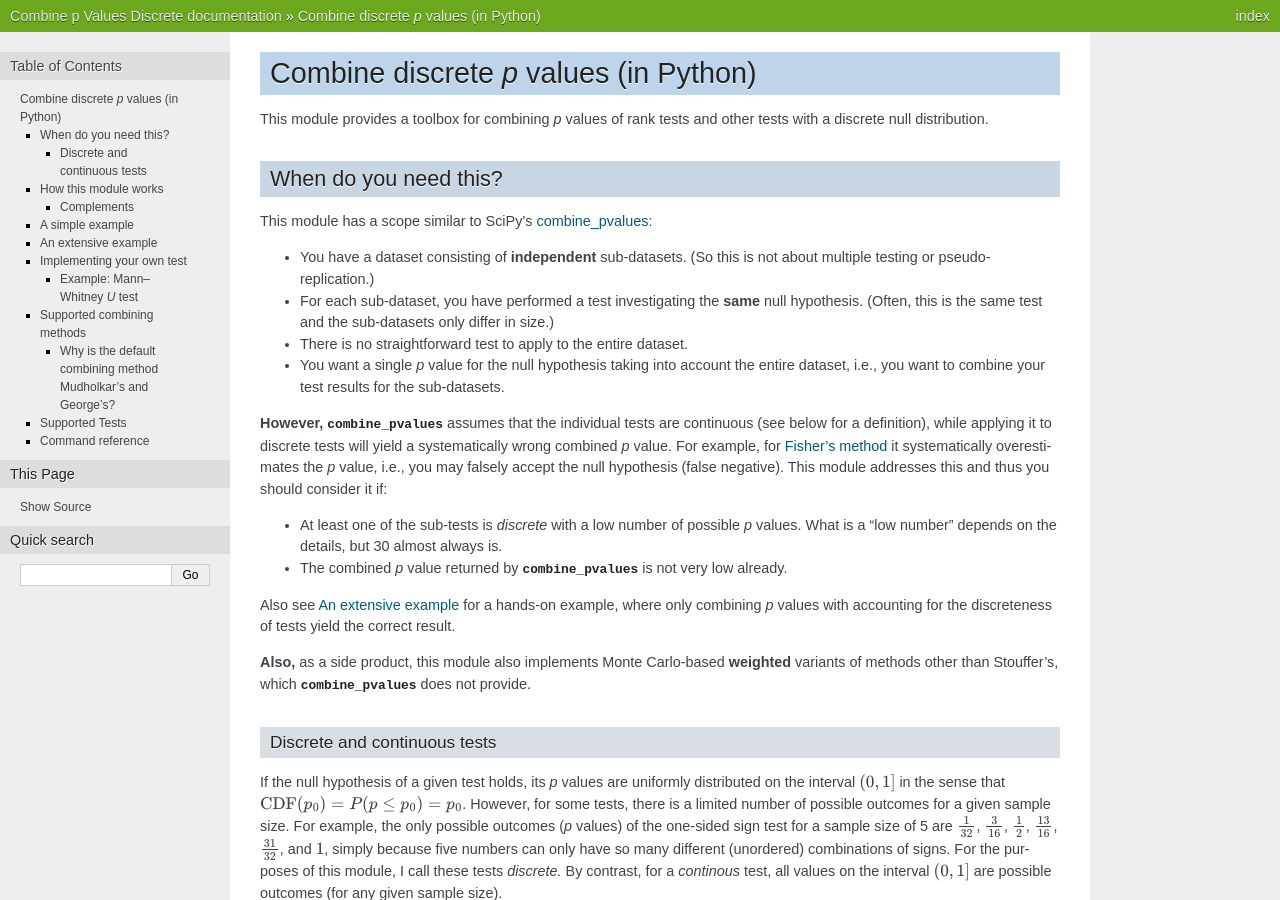
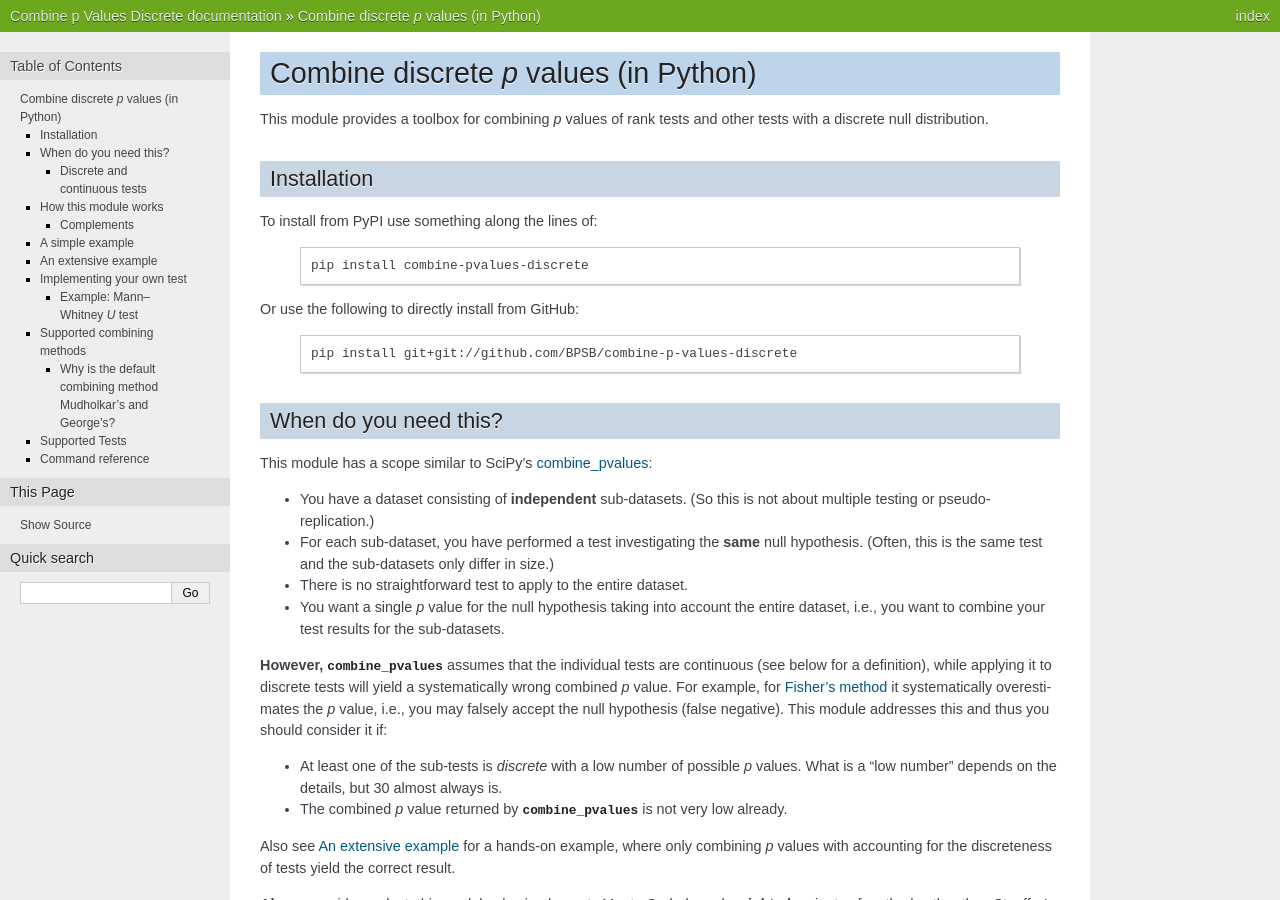
Before and after one commit to BPSB/combine-p-values-discrete, a Sphinx documentation site: the page built from docs/index.rst, in a window 1280 px wide and 900 px high. Built offline with Sphinx 7.4.7, drawn with Linux system fonts in a browser that asks for light colours; the version number could not be read and is left out.

Commit message:
Installation instructions

```diff
--- a/docs/index.rst
+++ b/docs/index.rst
@@ -2,6 +2,21 @@ Combine discrete *p* values (in Python)
 =======================================
 
 This module provides a toolbox for combining *p* values of rank tests and other tests with a discrete null distribution.
+
+Installation
+------------
+
+To install from PyPI use something along the lines of:
+
+	.. code-block:: bash
+
+		pip install combine-pvalues-discrete
+
+Or use the following to directly install from GitHub:
+
+	.. code-block:: bash
+
+		pip install git+git://github.com/BPSB/combine-p-values-discrete
 
 When do you need this?
 ----------------------
```
